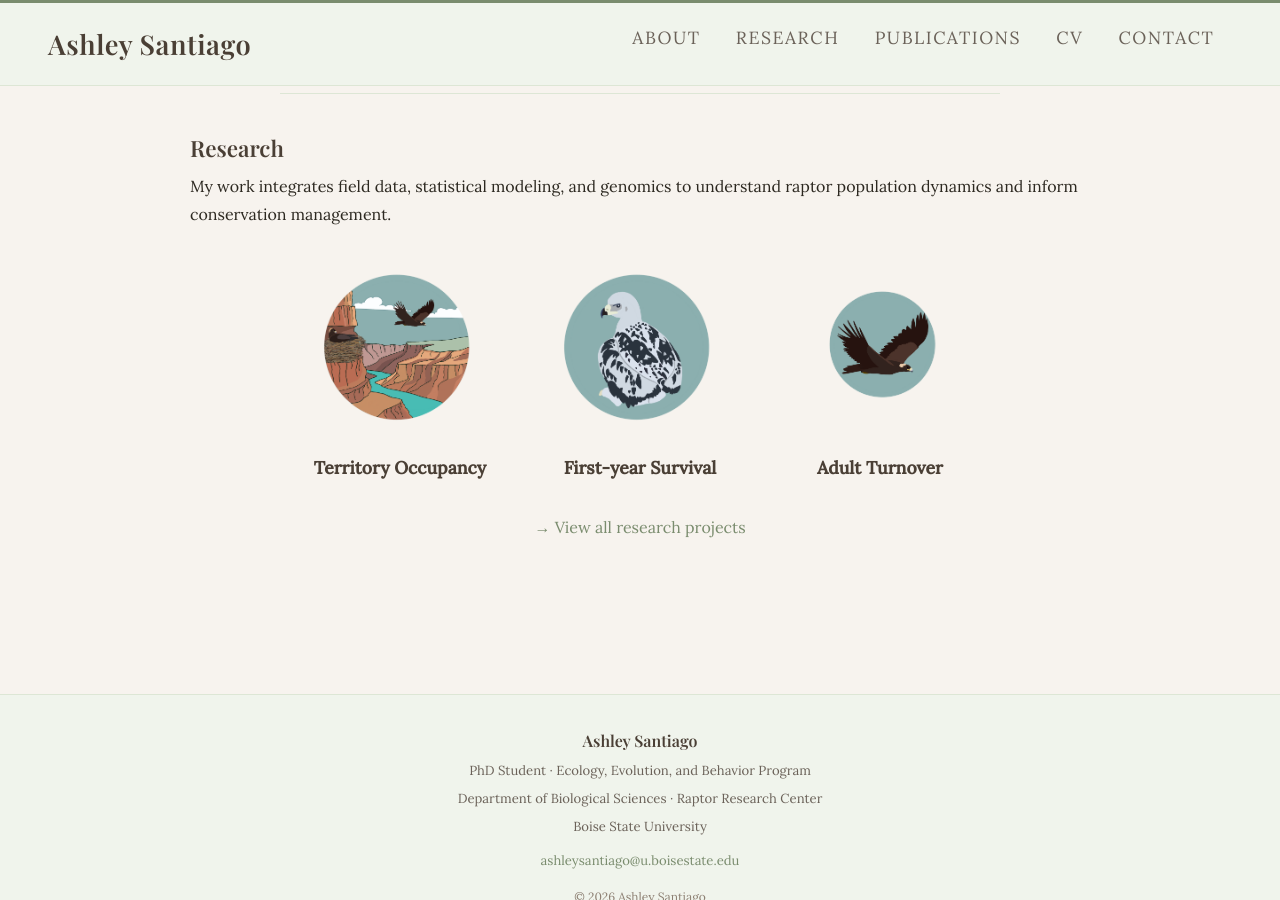
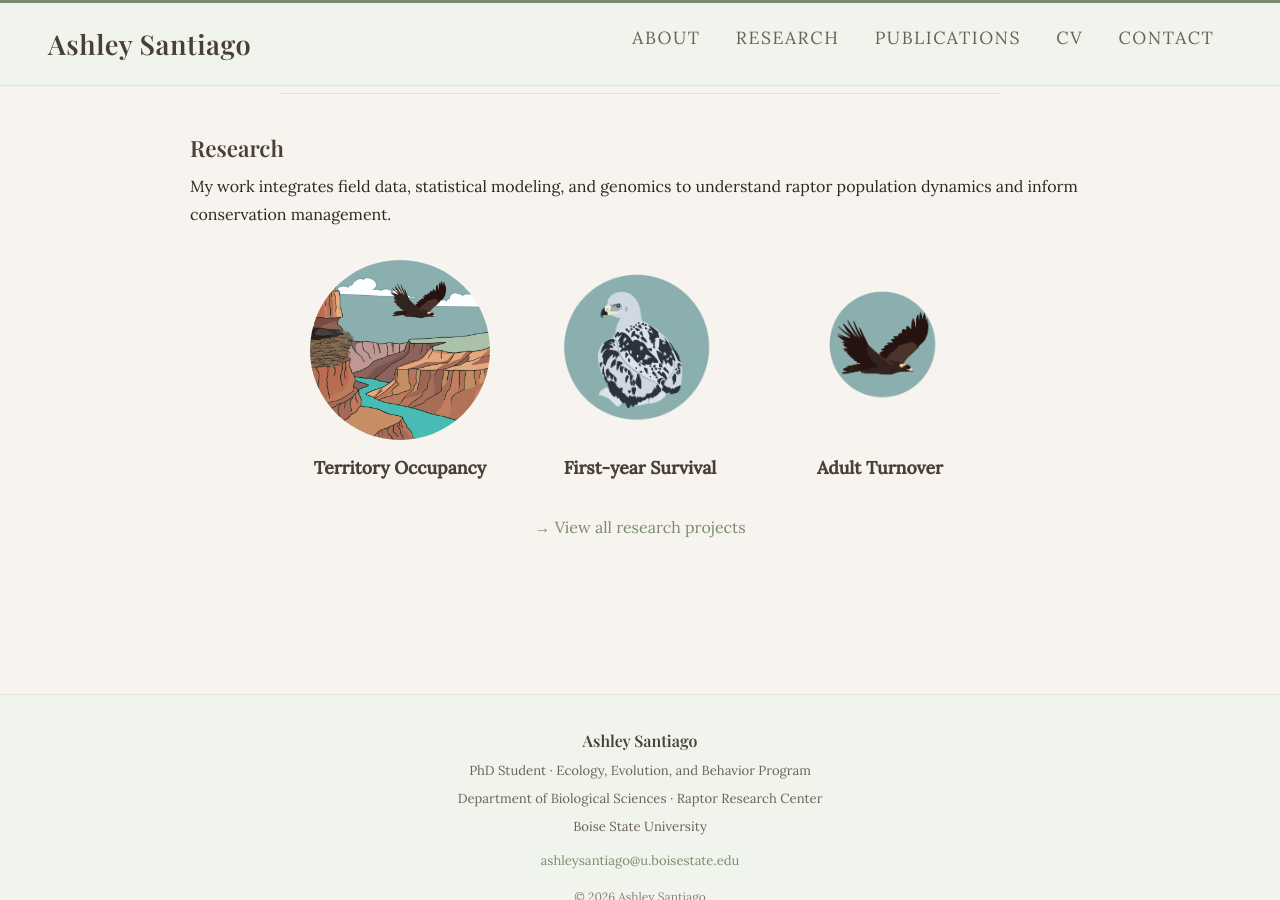
Before and after one commit to AshSantiago/AshSantiago.github.io, a Jekyll site: the page built from index.md, in a window 1280 px wide and 900 px high, scrolled down 830 px. Built offline with Jekyll 4.4.1, drawn with Linux system fonts in a browser that asks for light colours; some web fonts are replaced; grey boxes are pictures that could not be loaded.

Commit message:
Update index.md

```diff
--- a/index.md
+++ b/index.md
@@ -37,11 +37,11 @@ title: Home
 
     <!-- Territory Occupancy -->
 <a href="research-occupancy" style="text-decoration: none; display: flex; flex-direction: column; align-items: center; gap: 0.8rem; width: 200px;">
-  <div style="width: 180px; height: 180px; border-radius: 50%; overflow: hidden; transition: all 0.2s;"
-       onmouseover="this.style.boxShadow='0 6px 20px rgba(122,140,110,0.45)'; this.style.transform='translateY(-4px)'"
-       onmouseout="this.style.boxShadow='none'; this.style.transform='translateY(0)'">
-    <img src="/assets/occupancy.png" style="width: 100%; height: 100%; object-fit: cover; display: block;">
-  </div>
+<div style="width: 180px; height: 180px; border-radius: 50%; overflow: hidden; transition: all 0.2s;"
+     onmouseover="this.style.boxShadow='0 6px 20px rgba(122,140,110,0.45)'; this.style.transform='translateY(-4px)'"
+     onmouseout="this.style.boxShadow='none'; this.style.transform='translateY(0)'">
+  <img src="/assets/occupancy.png" style="width: 100%; height: 100%; object-fit: cover; display: block; transform: scale(1.35); transform-origin: center;">
+</div>
   <p style="font-size: 1.1rem; color: #4a3f35; font-family: 'Lora', serif; margin: 0; font-weight: 600; text-align: center;">Territory Occupancy</p>
 </a>
 
```
